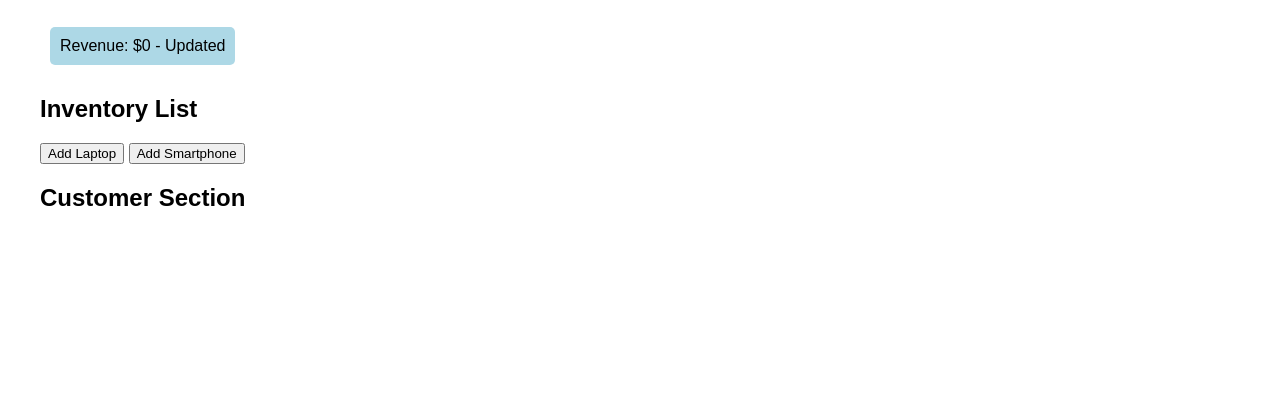
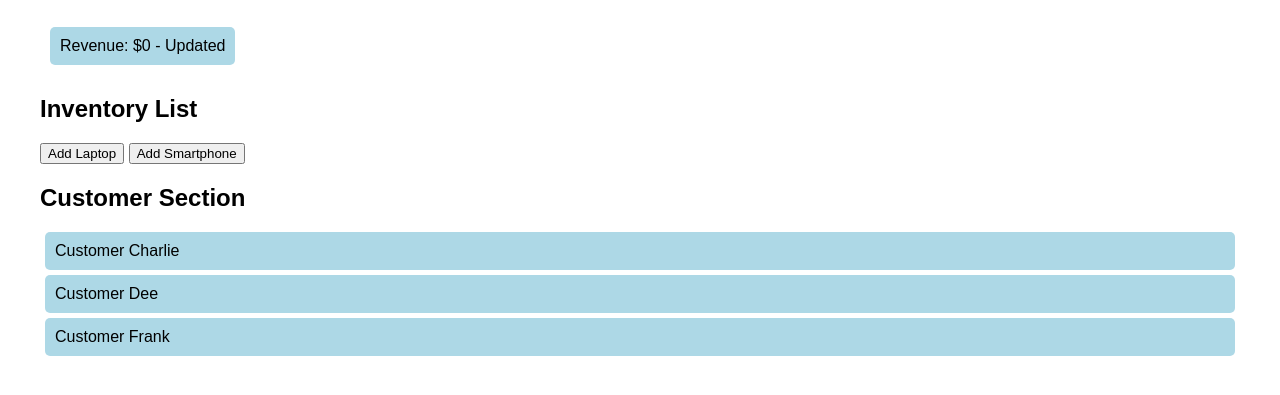
Before and after one commit to plchavez247/Coding-Challenge--12, a plain HTML site: page index.html in a window 1280 px wide. Shown: the part 151-546 px from the top of the page. Drawn offline with Linux system fonts and the light colour scheme.

Commit message:
Changing html

```diff
--- a/index.html
+++ b/index.html
@@ -49,7 +49,11 @@
 
     <!-- Customer Section -->
     <h2>Customer Section</h2>
-    <div id="customerSection"></div>
+    <div id="customerSection">
+        <div class="customer-card">Customer Charlie</div>
+        <div class="customer-card">Customer Dee</div>
+        <div class="customer-card">Customer Frank</div>
+    </div>
 
     <!-- Link to JavaScript File -->
     <script src="cc_12.js"></script>
```
Also changed, not shown: 1 other file.
